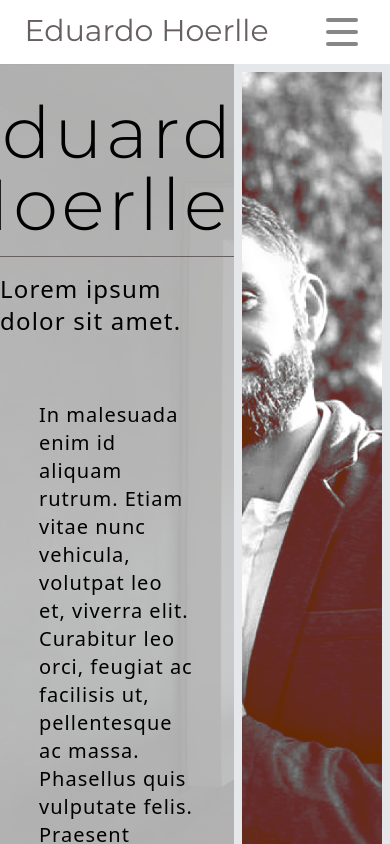
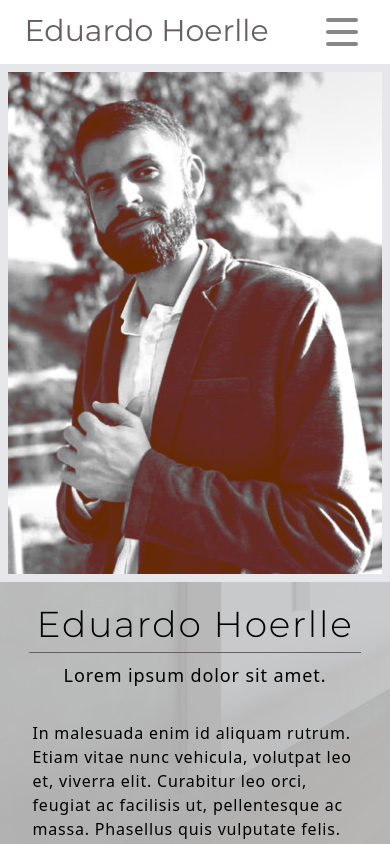
Before and after one commit to adrianotribeiro/hoerlle-architecture, a Next.js app: page /sobre in a window 390 px wide. Shown: the top 844 px of the page. Built offline with nearby package versions, Linux system fonts and the light colour scheme.

Commit message:
feat: responsiveness

```diff
--- a/pages/sobre/index.tsx
+++ b/pages/sobre/index.tsx
@@ -5,19 +5,23 @@ export default function Sobre(): React.ReactElement {
     <div className="flex h-full w-full flex-col items-center">
       <div className="flex h-full w-full flex-col items-center bg-[url('/images/bg_00.png')]">
         <div className="flex h-full w-full flex-col items-center justify-center bg-[#D9D9D9]/80 ">
-          <div className="grid h-full w-full grid-cols-5">
-            <div className="col-span-3 flex h-full w-full flex-col items-center justify-center">
-              <div className="m-4 border-b border-[#676060] p-4">
-                <h1 className="font-montserrat text-7xl font-light tracking-wider">Eduardo Hoerlle</h1>
+          <div className="grid h-full w-full grid-cols-2 md:grid-cols-5">
+            <div className="col-span-2 flex h-1/6 w-full flex-col items-center justify-center md:col-span-3 md:h-full">
+              <div className="m-2 border-b border-[#676060] p-2 md:m-4 md:p-4">
+                <h1 className="mt-12 font-montserrat text-4xl font-light tracking-wider md:mt-0 md:text-7xl">
+                  Eduardo Hoerlle
+                </h1>
               </div>
-              <h2 className="mb-16 text-2xl font-light tracking-wider">Lorem ipsum dolor sit amet.</h2>
-              <p className="w-8/12 text-xl font-light tracking-wider">
+              <h2 className="mb-8 text-lg font-light tracking-wider md:mb-16 md:text-2xl">
+                Lorem ipsum dolor sit amet.
+              </h2>
+              <p className="w-10/12 text-base font-light tracking-wider md:w-8/12 md:text-xl">
                 In malesuada enim id aliquam rutrum. Etiam vitae nunc vehicula, volutpat leo et, viverra elit. Curabitur
                 leo orci, feugiat ac facilisis ut, pellentesque ac massa. Phasellus quis vulputate felis. Praesent
                 maximus quam sagittis, pretium augue a, pulvinar justo.
               </p>
             </div>
-            <div className="col-span-2 h-full">
+            <div className="order-first col-span-2 h-5/6 md:order-last md:col-span-2 md:h-full ">
               <Image
                 width={500}
                 height={300}
```
